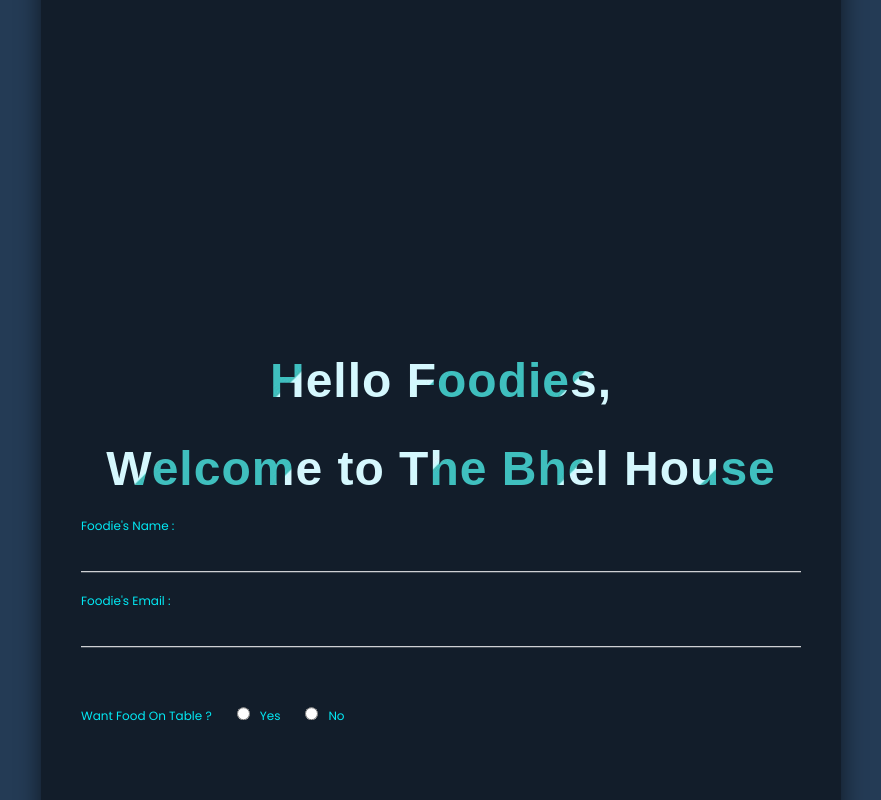
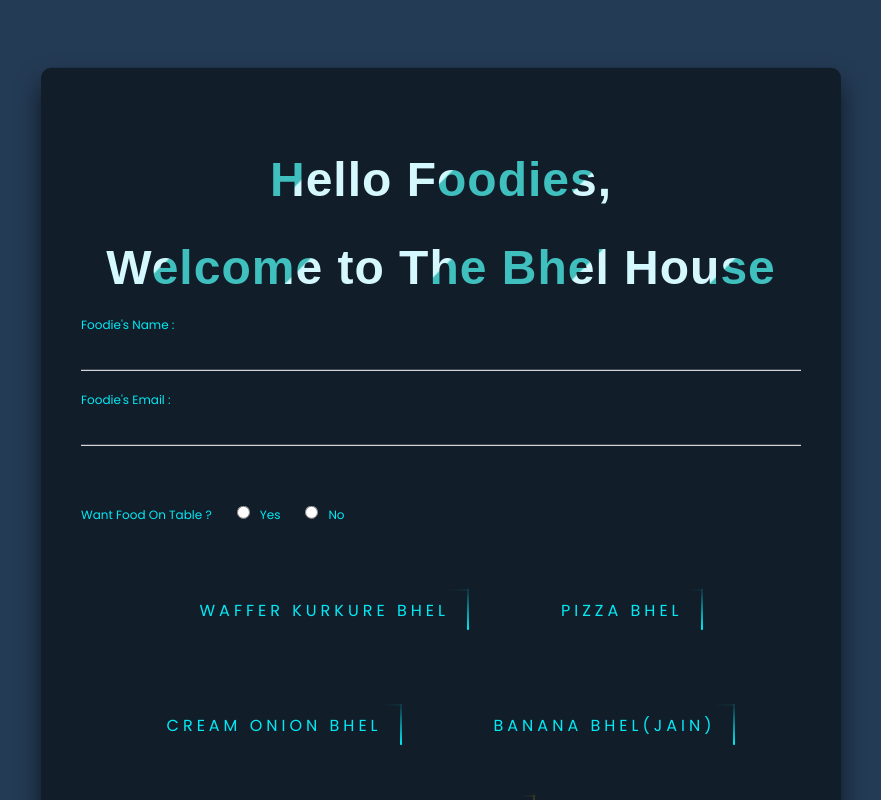
Before and after one commit to SarangTandel5112/foodportal, a React (Create React App) app in the folder frontend/: page /order in a window 1280 px wide. Shown: the top 800 px of the page, without its empty margins (199-1080 px from the left). Built offline with nearby package versions, Linux system fonts and the light colour scheme.

Commit message:
oigcgfhiughbvn hkuivhj

```diff
--- a/frontend/src/components/order.css
+++ b/frontend/src/components/order.css
@@ -449,7 +449,7 @@ Link{
 
 
   .headingmargin{
-    margin-top: 56%;
+    margin-top: 65%;
   }
   @media (min-width: 600px) {
     .login-box {
@@ -458,7 +458,7 @@ Link{
     }
 
     .headingmargin{
-      margin-top: 62%;
+      margin-top: 6%;
     }
 
   }
```
